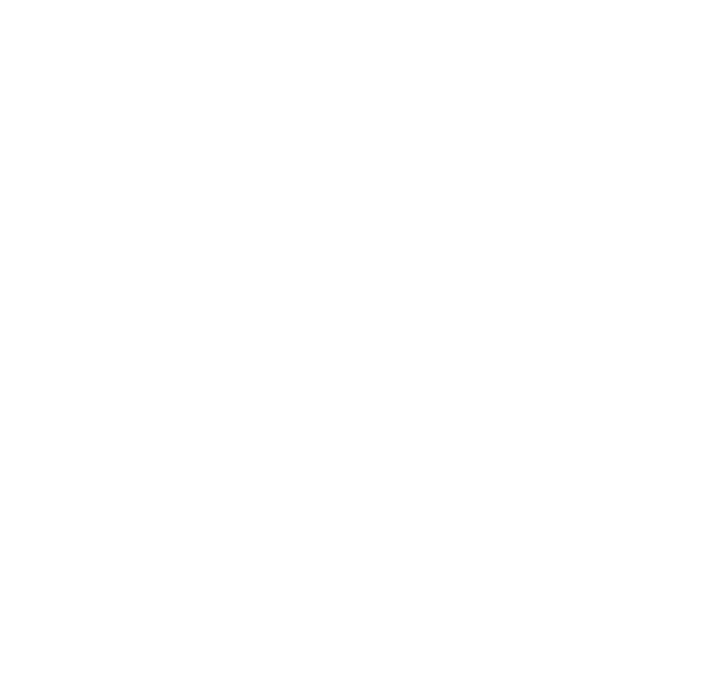
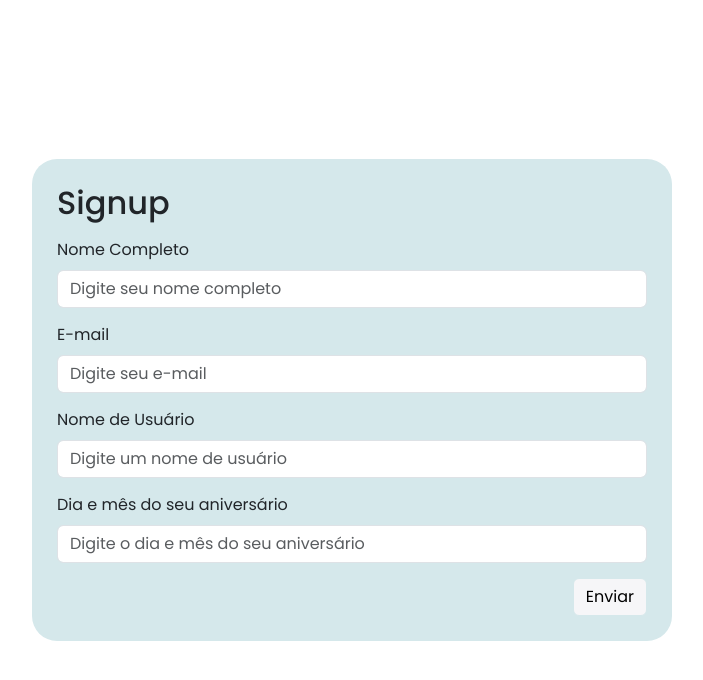
Before and after one commit to nestorjunior/list.me, a React (Vite) app: page /signup in a window 1280 px wide. Before the commit this address had no page. Shown: the top 680 px of the page, without its empty margins (288-991 px from the left). Built offline with nearby package versions, Linux system fonts and the light colour scheme.

Commit message:
feat: signup page + component

```diff
--- a/src/App.tsx
+++ b/src/App.tsx
@@ -1,6 +1,7 @@
 import { BrowserRouter as Router, Routes, Route } from 'react-router-dom'
 import { Home } from './pages/Home'
 import { LoginPage } from './pages/LoginPage'
+import { SignupAccount } from './pages/SignupAccount'
 import { CreateAccount } from './pages/CreateAccount'
 
 export function App() {
@@ -11,6 +12,7 @@
           <Routes>
             <Route path='/' element={<Home />} />
 						<Route path='/login' element={<LoginPage />} />
+						<Route path='/signup' element={<SignupAccount />} />
 						<Route path='/account' element={<CreateAccount />} />
           </Routes>
         </div>
--- /dev/null
+++ b/src/components/Signup/Signup.tsx
@@ -0,0 +1,61 @@
+
+export function Signup() {
+	return(
+		<>
+			 <div className="d-flex justify-content-center align-items-center vh-100 login-wb">
+				<form className="w-50">
+					<h2 style={{marginBottom: '15px'}}>Signup</h2>
+					<div className="formFullName">
+						<label className='form-label'>Nome Completo</label>
+						<input
+							className='form-control'
+							type="text"
+							placeholder="Digite seu nome completo"
+							required
+							style={{marginBottom: '15px'}}
+						/>
+					</div>
+
+					<div className="formMailUser">
+						<label className='form-label'>E-mail</label>
+						<input
+							className='form-control'
+							type="mail"
+							placeholder="Digite seu e-mail"
+							required
+							style={{marginBottom: '15px'}}
+						/>
+					</div>
+
+					<div className="formFullName">
+						<label className='form-label'>Nome de Usuário</label>
+						<input
+							className='form-control'
+							type="text"
+							placeholder="Digite um nome de usuário"
+							required
+							style={{marginBottom: '15px'}}
+						/>
+					</div>
+
+					<div className="formFullName">
+						<label className='form-label'>Dia e mês do seu aniversário</label>
+						<input
+							className='form-control'
+							type="text"
+							placeholder="Digite o dia e mês do seu aniversário"
+							required
+							style={{marginBottom: '15px'}}
+						/>
+					</div>
+
+					<div className="box-button-bw">
+						<button className='btn btn-primary' type="submit">
+							Enviar
+						</button>
+					</div>
+				</form>
+			</div>
+		</>
+	)
+}
--- /dev/null
+++ b/src/pages/SignupAccount.tsx
@@ -0,0 +1,9 @@
+import { Signup } from "../components/Signup/Signup";
+
+export function SignupAccount() {
+	return(
+		<>
+			<Signup />
+		</>
+	)
+}
```
